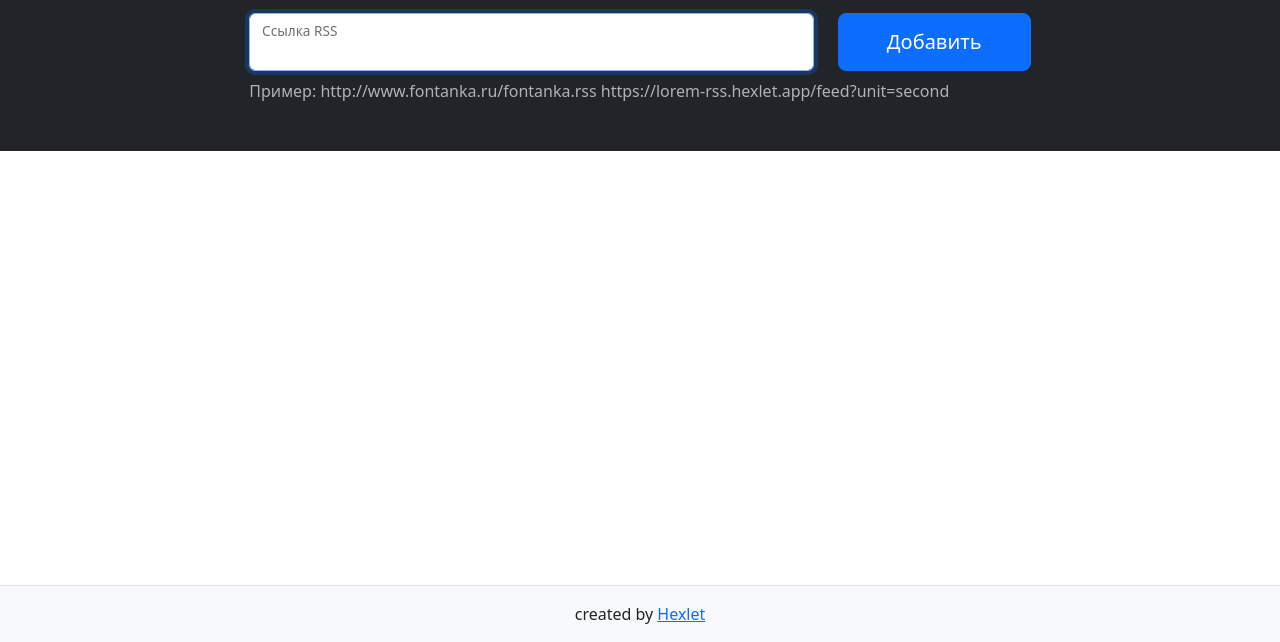
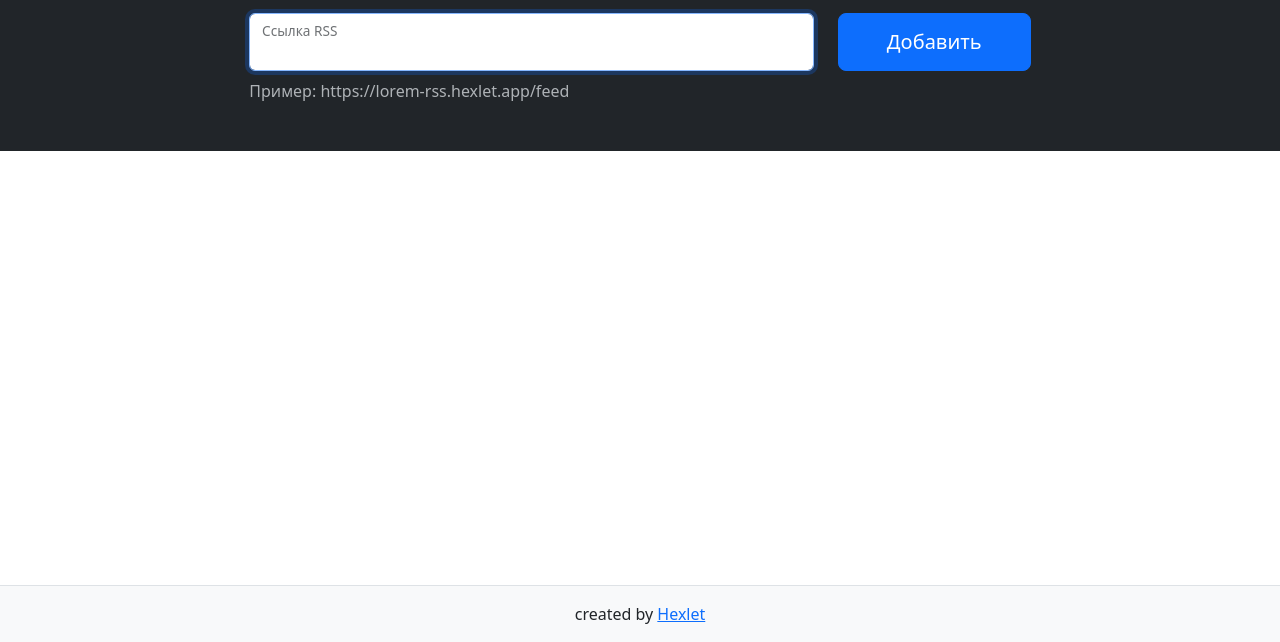
Before and after one commit to maslo34/frontend-project-11, a website built with webpack: page index.html in a window 1280 px wide. Shown: the part 158-800 px from the top of the page. Built offline with nearby package versions, Linux system fonts and the light colour scheme; what on-change would draw is missing.

Commit message:
fix html

```diff
--- a/index.html
+++ b/index.html
@@ -40,7 +40,7 @@
                                 </div>
                             </div>
                         </form>
-                        <p data-bs-theme="dark" class="mt-2 mb-0 text-muted">Пример: http://www.fontanka.ru/fontanka.rss  https://lorem-rss.hexlet.app/feed?unit=second</p>
+                        <p data-bs-theme="dark" class="mt-2 mb-0 text-muted">Пример: https://lorem-rss.hexlet.app/feed</p>
                         <p class="feedback m-0 position-absolute small text-danger"></p>
                     </div>
                 </div>
```
